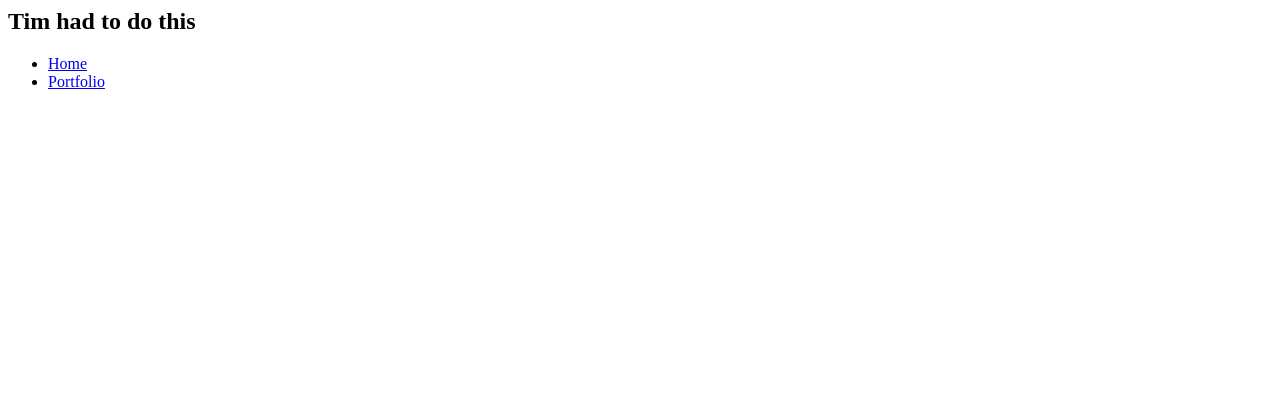
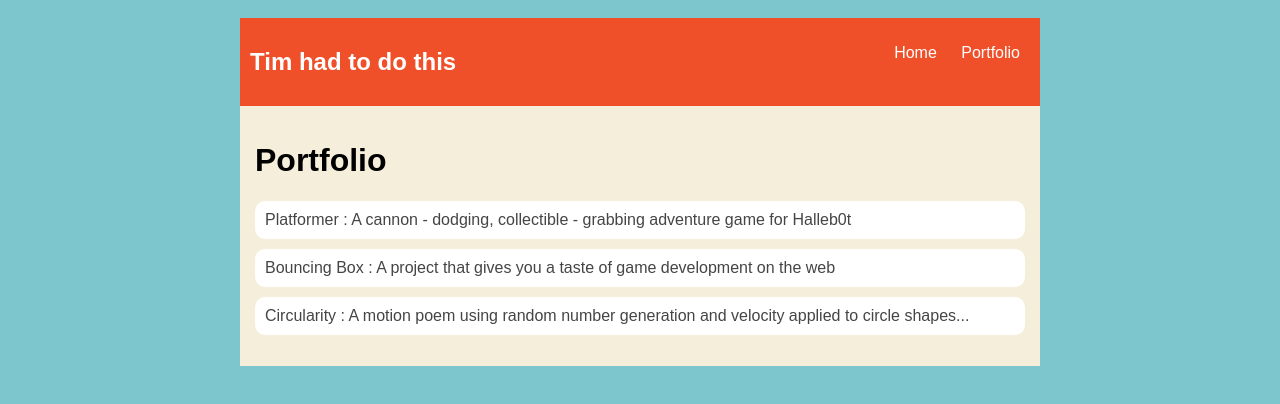
Before and after one commit to ooluwade/ooluwade.github.io, a plain HTML site: page portfolio.html in a window 1280 px wide. Drawn offline with Linux system fonts and the light colour scheme.

Commit message:
add portfolio.html file

```diff
--- a/portfolio.html
+++ b/portfolio.html
@@ -1,6 +1,82 @@
 <html>
     <head>
          <title>Tim had to do this</title>
+         <style type="text/css">
+            body {
+                background: rgb(125, 198, 205);
+                color: rgb(45, 45, 45);
+                padding: 10px;
+                font-family: arial;
+            }
+            header {
+                font-size: 1.5em;
+                font-weight: bold;
+            }
+
+            #all-contents {
+                max-width: 800px;
+                margin: auto;
+            }
+
+            /* navigation menu */
+            nav {
+                background: rgb(239, 80, 41);
+                margin: 0 auto;
+                display: flex;
+                padding: 10px;
+            }
+            h1 {
+                display: flex;
+                align-items: center;
+                color: rgb(255, 255, 255);
+                flex: 1;
+            }
+            #nav-ul {
+                list-style-image: none;
+            }
+            .nav-li {
+                display: inline-block;
+                padding: 0 10px;
+            }
+            .nav-a {
+                text-decoration: none;
+                color: #fff;
+            }
+
+            /* main container area beneath menu */
+            main {
+                background: rgb(245, 238, 219);
+                display: flex;
+            }
+            .content {
+                flex: 1;
+                padding: 15px;
+            }
+            .content h1 {
+             color: black;
+         }
+
+         #portfolio {
+             list-style-type: none;
+             padding-left: 0;
+         }
+
+         #portfolio li {
+             background: #fff;
+             padding: 10px;
+             border-radius: 10px;
+             margin-bottom: 10px;
+         }
+
+         #portfolio li:hover {
+             background: #eee;
+         }
+
+         #portfolio a {
+             text-decoration: none;
+             color: #454545;
+         }
+        </style>
     </head>
     <body>
         <div id="all-contents">
@@ -15,6 +91,16 @@
                      </li>
                  </ul>
              </nav>
+             <main>
+                <div class="content">
+                    <h1>Portfolio</h1>
+                    <ul id="portfolio">
+                        <li><a href="projects/platformer/">Platformer : A cannon - dodging, collectible - grabbing adventure game for Halleb0t</a></li>
+                        <li><a href="projects/bouncing-box/">Bouncing Box : A project that gives you a taste of game development on the web </a></li>
+                        <li><a href="projects/circularity/">Circularity : A motion poem using random number generation and velocity applied to circle shapes...</a></li>
+                    </ul>
+                </div>
+             </main>
         </div>
     </body>
 </html>
```
